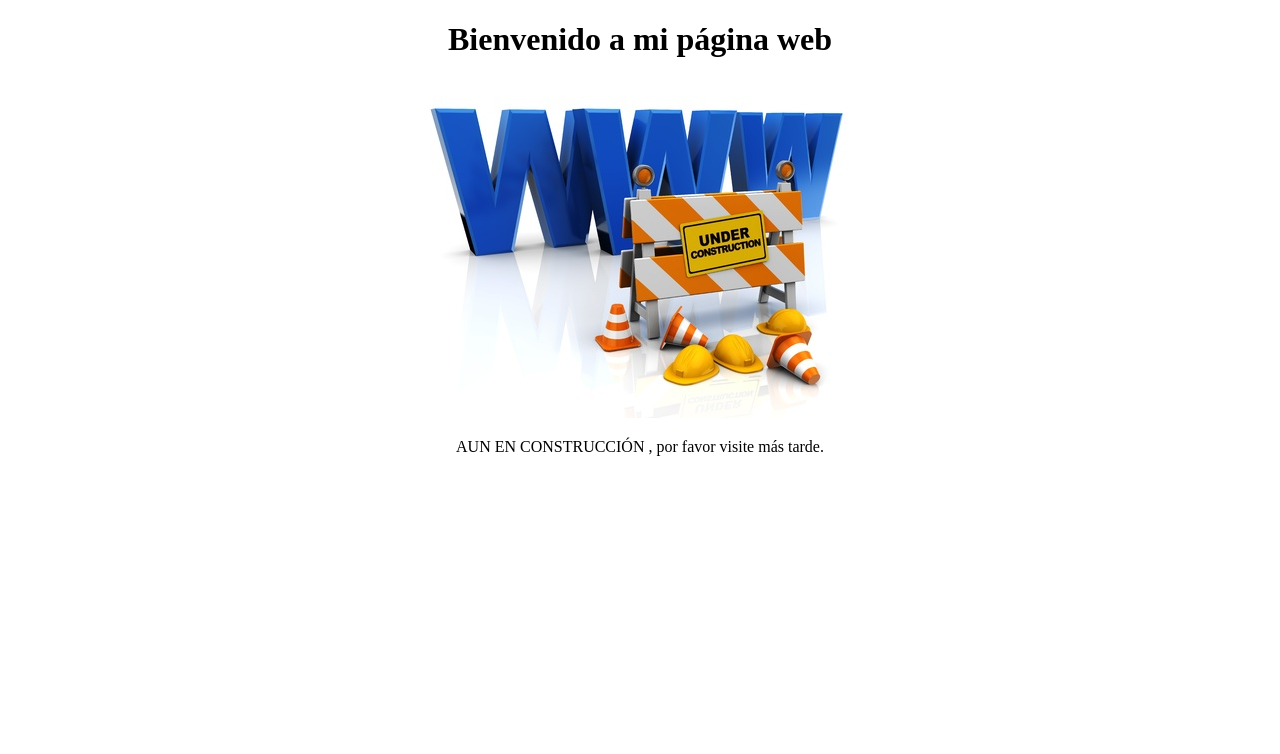
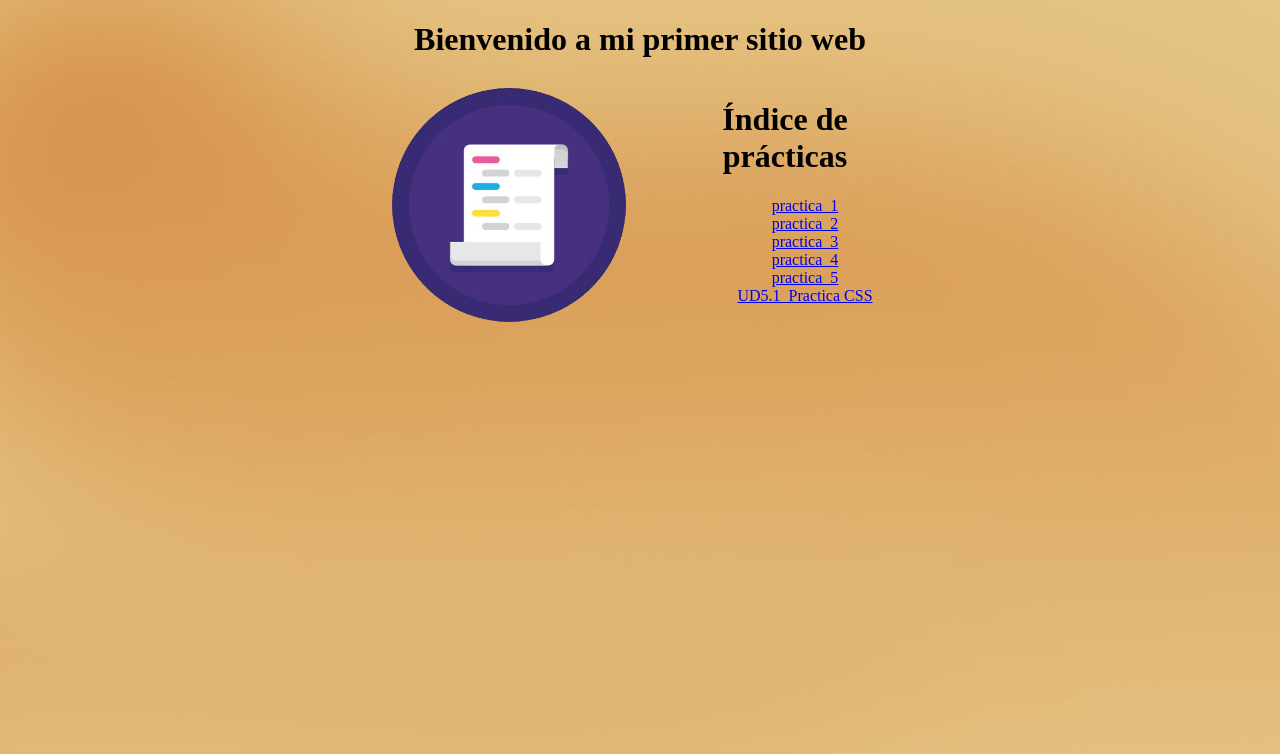
Before and after one commit to Badrbouamoud1/Badrbouamoud1.github.io, a plain HTML site: page index.html in a window 1280 px wide. Drawn offline with Linux system fonts and the light colour scheme.

Commit message:
Actualizar indice y crear estilos

```diff
--- /dev/null
+++ b/css/estilos_index.css
@@ -0,0 +1,31 @@
+body {
+            margin: 0;
+            min-height: 100vh;
+            background-image: url("../img/fondo.jpg");
+            background-size: cover;
+            background-position: center;
+            background-repeat: no-repeat;
+        }
+
+        .contenedor {
+            box-align: center;
+            display: flex;
+            align-items: flex-start;
+            gap: 40px;
+        }
+
+        .contenedor img {
+            width: 250px;
+            max-width: 35%;
+            margin-left: 30%;
+        }
+
+        .indice {
+            flex: 1;
+            text-align: center;
+            margin-right: 30%;
+        }
+
+        .indice ul {
+            list-style: none;
+        }
--- a/index.html
+++ b/index.html
@@ -3,14 +3,25 @@
 <head>
     <meta charset="UTF-8">
     <meta name="viewport" content="width=device-width, initial-scale=1.0">
-    <title>mi pagina web</title>
+    <title>Índice de prácticas</title>
+    <link rel="stylesheet" href="css/estilos_index.css">
 </head>
 <body>
-    <div align="center">
-           <h1>Bienvenido a mi página web</h1>
-    <img src="/img/WWW-in-construction.jpg">
-    <p>AUN EN CONSTRUCCIÓN , por favor visite más tarde.</p>
+    <h1 align="center">Bienvenido a mi primer sitio web</h1>
+    <div class="contenedor">
+        <img src="/img/indice.png" alt="Imagen de indice">
+
+        <div class="indice">
+            <h1>Índice de prácticas</h1>
+            <ul>
+                <li><a href="practica_1.html">practica_1</a></li>
+                <li><a href="practica_2.html">practica_2</a></li>
+                <li><a href="practica_3.html">practica_3</a></li>
+                <li><a href="practica_4.html">practica_4</a></li>
+                <li><a href="practica_5.html">practica_5</a></li>
+                <li><a href="/index_1.html">UD5.1_Practica CSS</a></li>
+            </ul>
+        </div>
     </div>
-
 </body>
 </html>
```
Also changed, not shown: index_1.html (+1 -1 lines), marcianos.html (+1 -1 lines), nuevos-pobres.html (+1 -1 lines), periodico.html (+1 -1 lines), quiero-salir.html (+1 -1 lines), trabajo.html (+1 -1 lines), img/indice.png (added).
